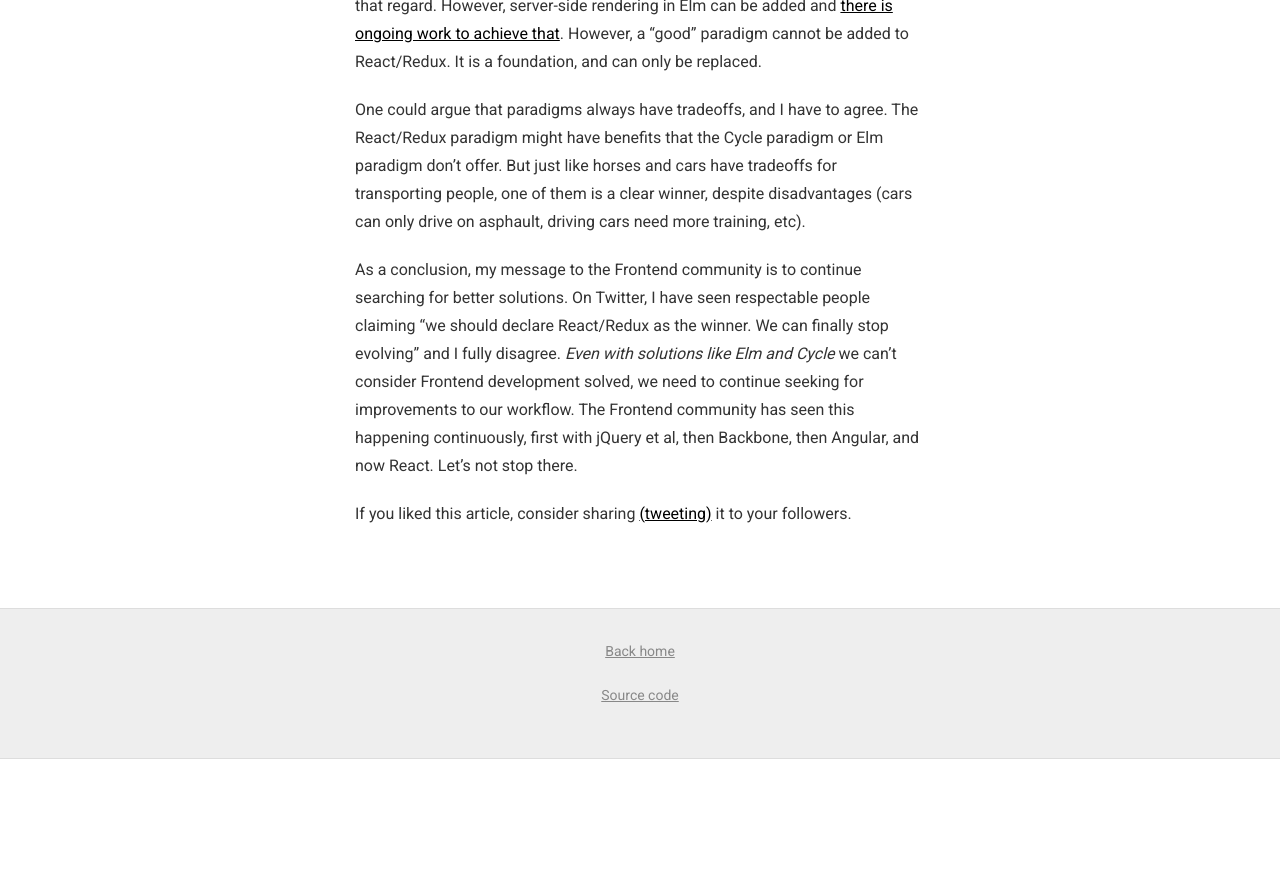
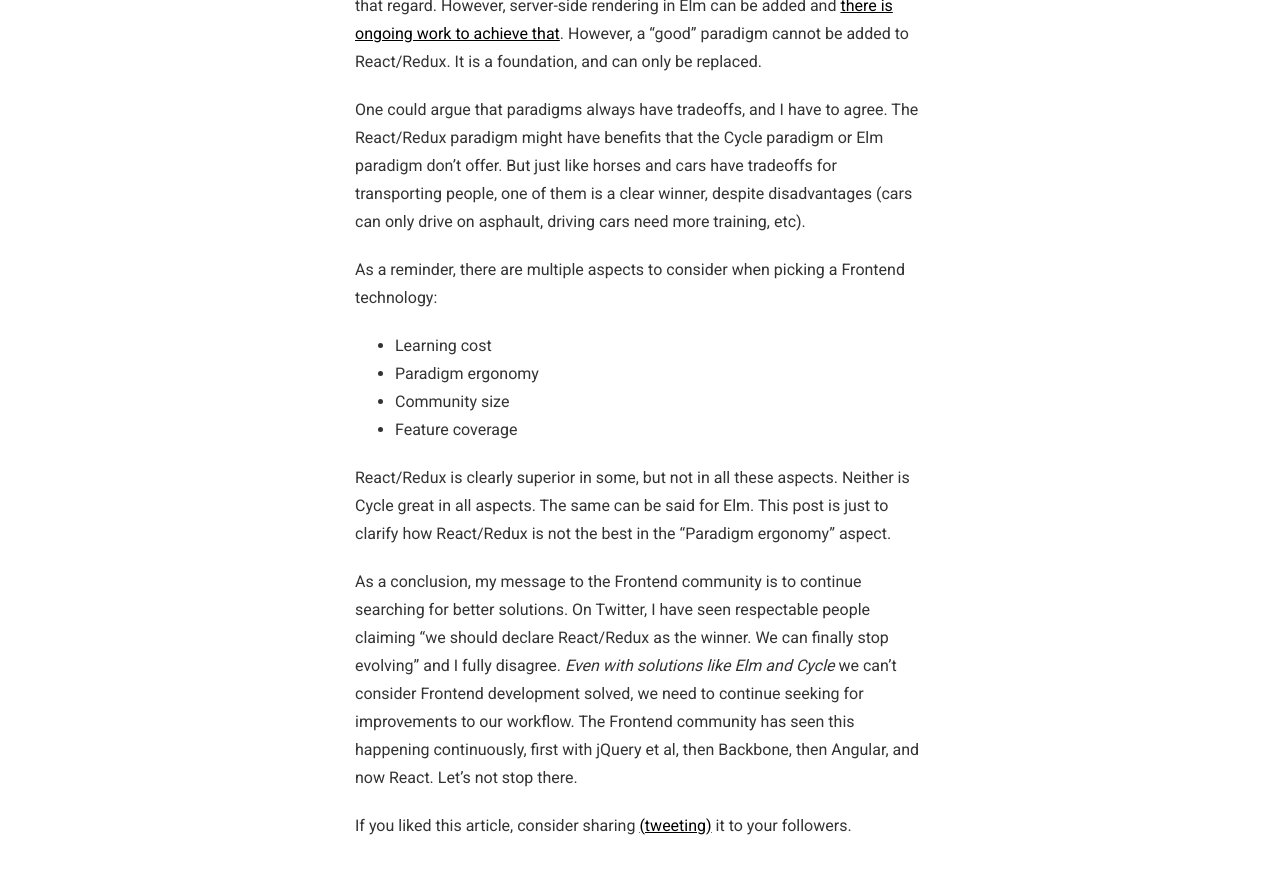
Before and after one commit to staltz/staltz.com, a Jekyll site: the page built from _posts/2016-01-20-why-react-redux-is-an-inferior-paradigm.md, in a window 1280 px wide and 900 px high, scrolled down 7380 px. Shown: the top 874 px of the window. Built offline with Jekyll 4.4.1, drawn with Linux system fonts in a browser that asks for light colours; nearby versions of some CDN libraries; before the commit the page ends 8139 px from its top, so only the background shows below that.

Commit message:
Add some few points about aspects of choosing frontend tech

```diff
--- a/_posts/2016-01-20-why-react-redux-is-an-inferior-paradigm.md
+++ b/_posts/2016-01-20-why-react-redux-is-an-inferior-paradigm.md
@@ -164,4 +164,13 @@ With Cycle.js, I have witnessed two developers understand it in a few days and e
 
 One could argue that paradigms always have tradeoffs, and I have to agree. The React/Redux paradigm might have benefits that the Cycle paradigm or Elm paradigm don't offer. But just like horses and cars have tradeoffs for transporting people, one of them is a clear winner, despite disadvantages (cars can only drive on asphault, driving cars need more training, etc).
 
+As a reminder, there are multiple aspects to consider when picking a Frontend technology:
+
+- Learning cost
+- Paradigm ergonomy
+- Community size
+- Feature coverage
+
+React/Redux is clearly superior in some, but not in all these aspects. Neither is Cycle great in all aspects. The same can be said for Elm. This post is just to clarify how React/Redux is not the best in the "Paradigm ergonomy" aspect.
+
 As a conclusion, my message to the Frontend community is to continue searching for better solutions. On Twitter, I have seen respectable people claiming "we should declare React/Redux as the winner. We can finally stop evolving" and I fully disagree. *Even with solutions like Elm and Cycle* we can't consider Frontend development solved, we need to continue seeking for improvements to our workflow. The Frontend community has seen this happening continuously, first with jQuery et al, then Backbone, then Angular, and now React. Let's not stop there.
```
